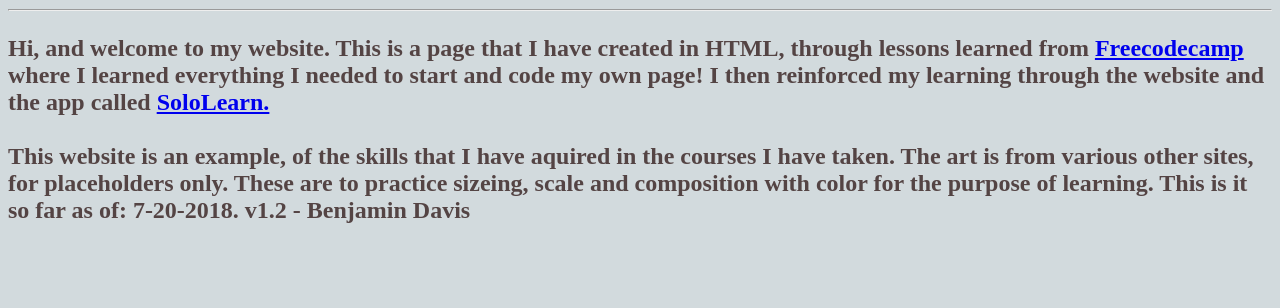
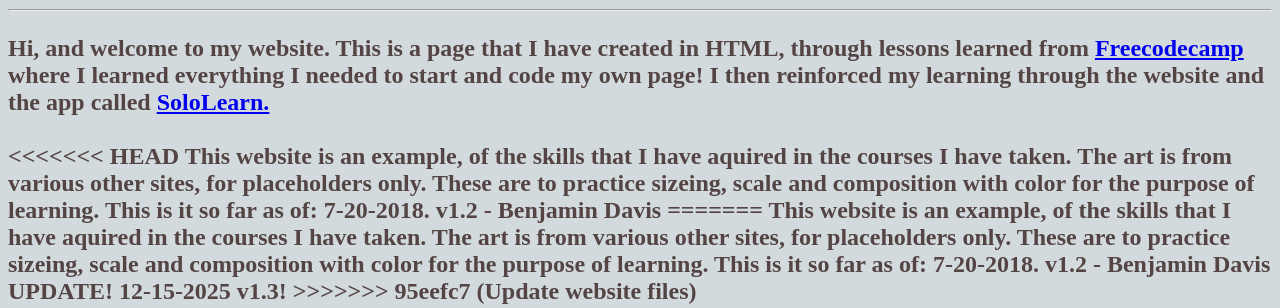
Before and after one commit to Ben3dv/Ben3dv.github.io, a plain HTML site: page index.html in a window 1280 px wide. Shown: the part 521-829 px from the top of the page. Drawn offline with Linux system fonts and the light colour scheme.

Commit message:
Update website html file

```diff
--- a/index.html
+++ b/index.html
@@ -65,7 +65,11 @@
 		 <!-- white space line breaks for readability.													 -->
 		  <br> <br>
 
+<<<<<<< HEAD
 		 This website is an example, of the skills that I have aquired in the courses I have taken. The art is from various other sites, for placeholders only. These are to practice sizeing, scale and composition with color for the purpose of learning. This is it so far as of: 7-20-2018. v1.2 - Benjamin Davis
+=======
+		 This website is an example, of the skills that I have aquired in the courses I have taken. The art is from various other sites, for placeholders only. These are to practice sizeing, scale and composition with color for the purpose of learning. This is it so far as of: 7-20-2018. v1.2 - Benjamin Davis UPDATE! 12-15-2025 v1.3!
+>>>>>>> 95eefc7 (Update website files)
 		</p>
 
 
```
Also changed, not shown: LICENSE.txt (added).
